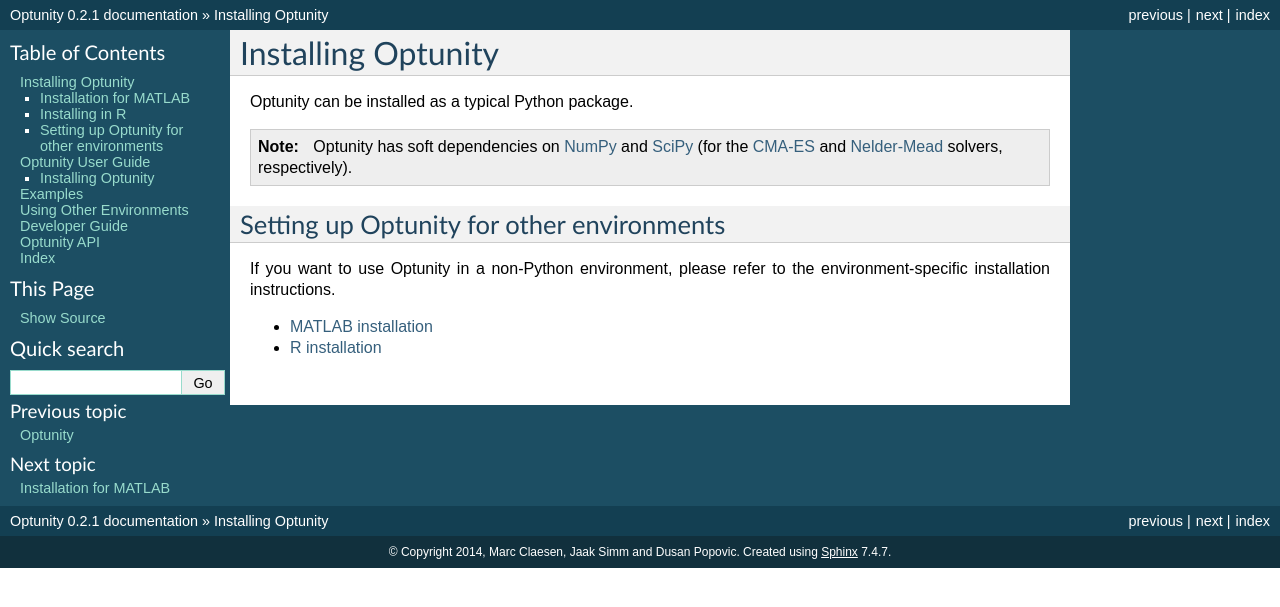
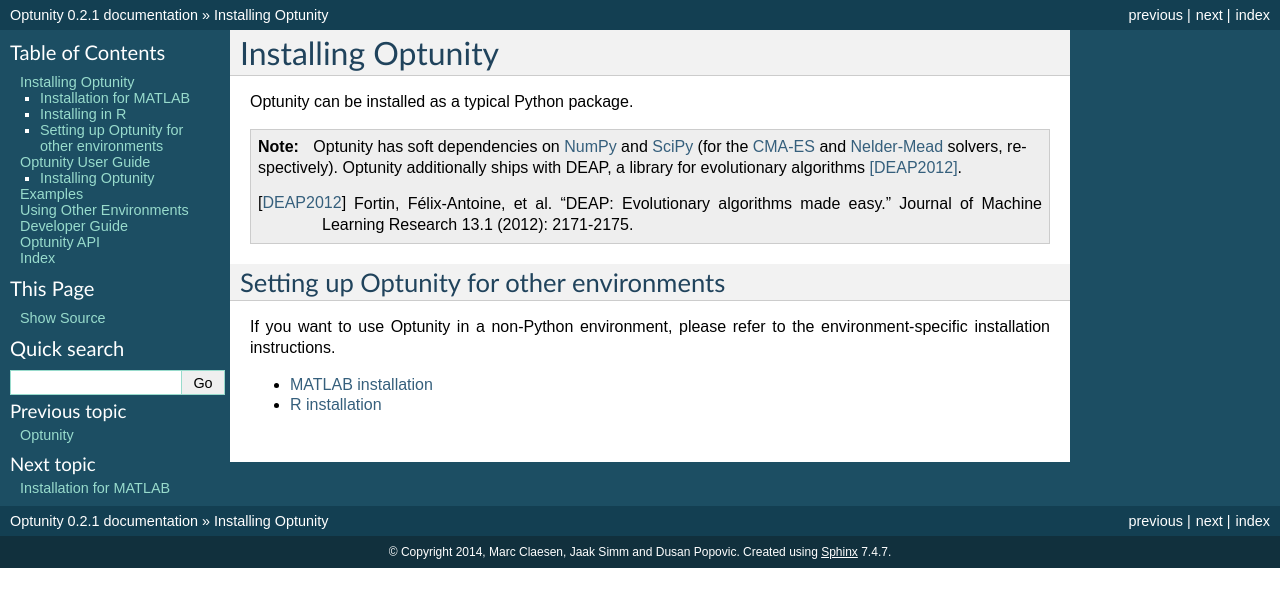
Before and after one commit to claesenm/optunity, a Sphinx documentation site: the page built from docs/user/installation.rst, in a window 1280 px wide. Shown: the top 607 px of the page. Built offline with Sphinx 7.4.7, drawn with Linux system fonts in a browser that asks for light colours; pages that are not in the unit, such as notebooks, are missing from menus.

Commit message:
improving docs

```diff
--- a/docs/user/installation.rst
+++ b/docs/user/installation.rst
@@ -15,6 +15,10 @@
     Optunity has soft dependencies on NumPy_ and SciPy_
     (for the :doc:`CMA-ES </user/solvers/CMA_ES>` and
     :doc:`Nelder-Mead </user/solvers/nelder-mead>` solvers, respectively).
+    Optunity additionally ships with DEAP, a library for evolutionary algorithms [DEAP2012]_.
+
+    .. [DEAP2012] Fortin, Félix-Antoine, et al. "DEAP: Evolutionary algorithms made easy."
+        Journal of Machine Learning Research 13.1 (2012): 2171-2175.
 
     .. _NumPy:
         http://www.numpy.org
```
